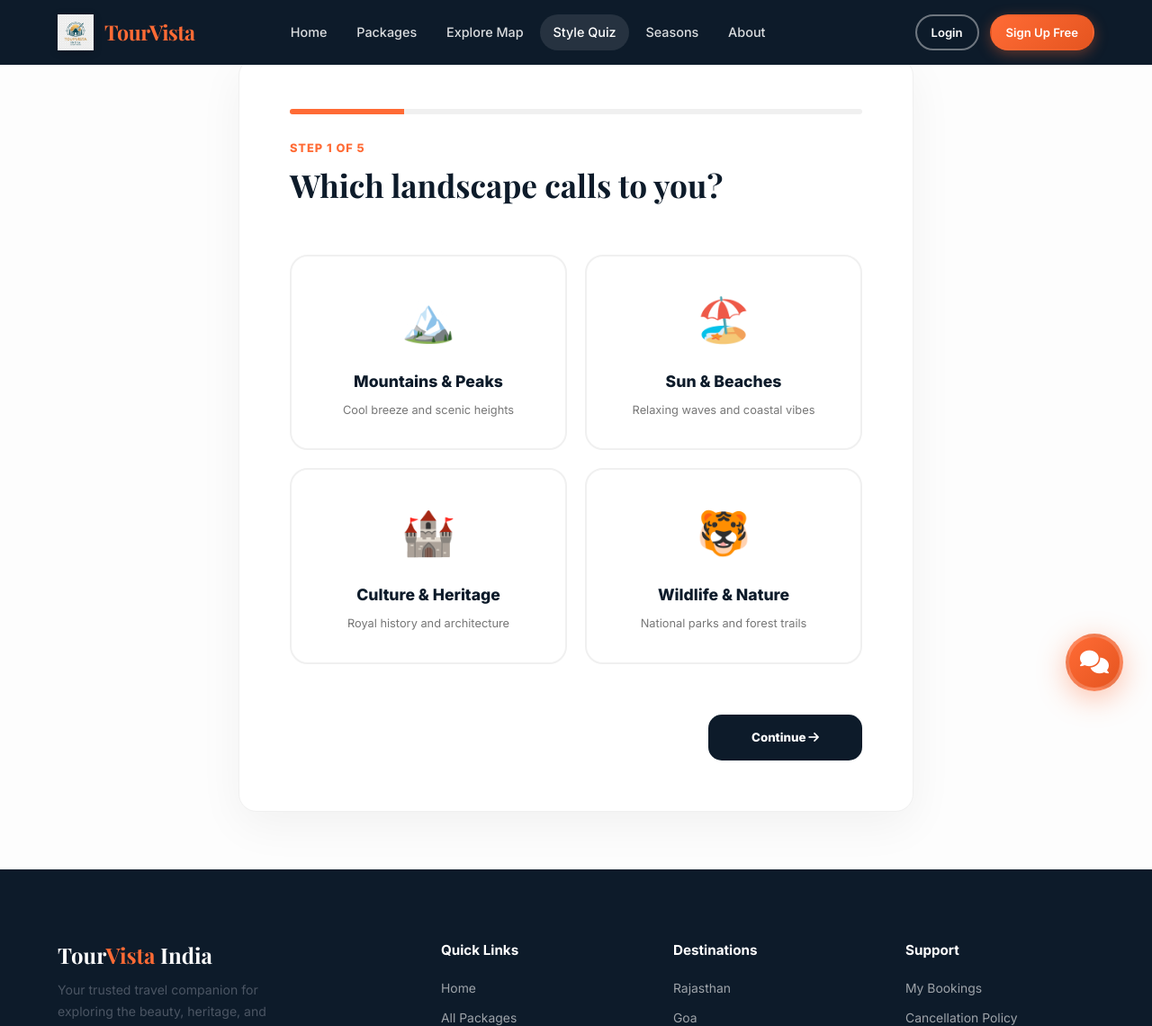
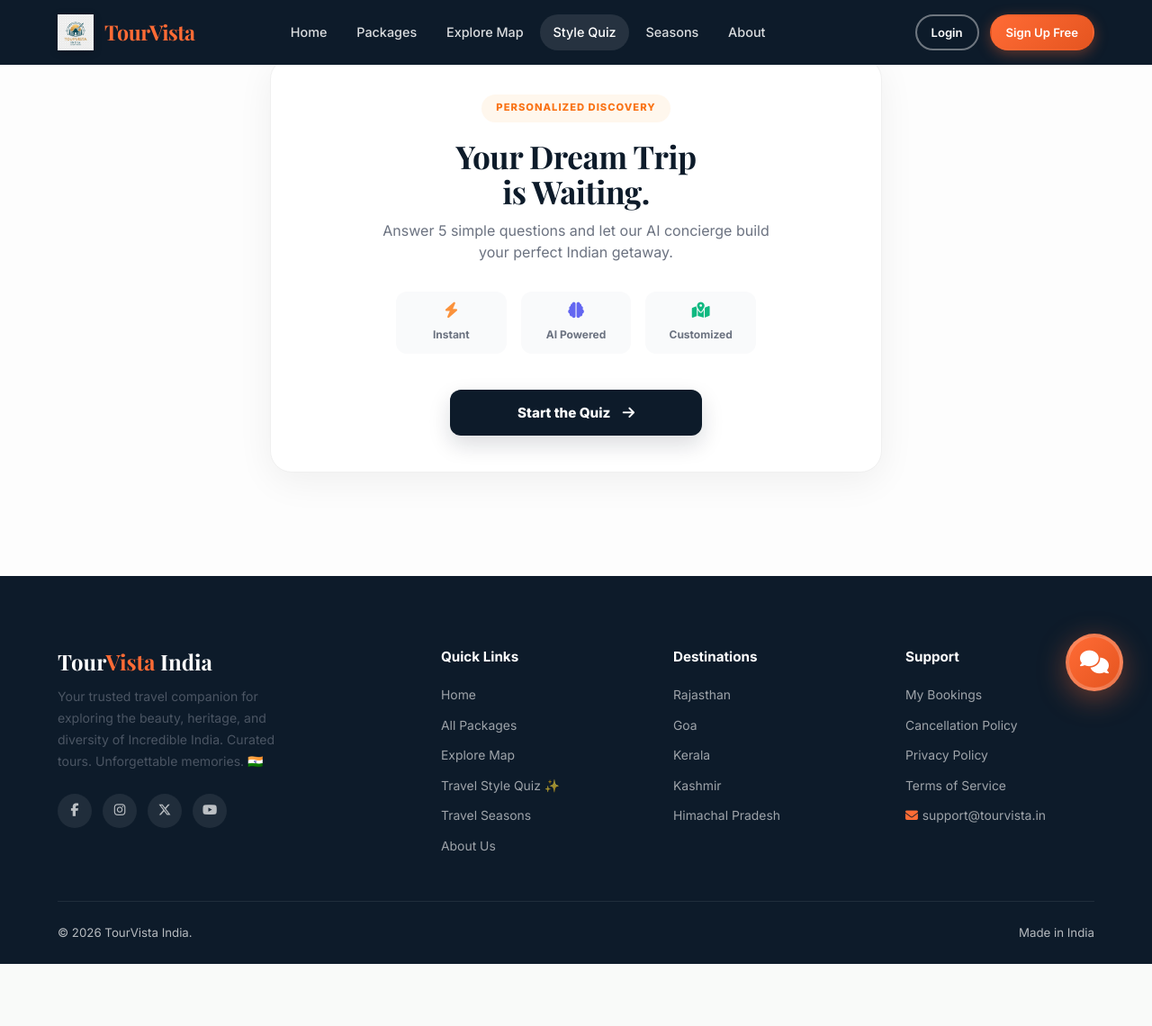
Before and after one commit to sbraichu63/TourVista, a Django app: page /features/quiz/ in a window 1280 px wide. Shown: the top 1140 px of the page at 90% size. After the commit the page ends 1071 px from the top, so only its background shows below. Run offline with Django 5.2, Linux system fonts and the light colour scheme; some libraries are stand-ins or nearby versions; some web fonts are replaced.

Commit message:
added welcome screen in quiz.html template

```diff
--- a/templates/features/quiz.html
+++ b/templates/features/quiz.html
@@ -9,7 +9,32 @@
         <!-- Quiz Main Card -->
         <div class="quiz-window" id="quiz-entry">
 
-            <div class="quiz-progress-section">
+            <!-- WELCOME SCREEN -->
+            <div id="quiz-welcome" style="text-align:center;">
+                <div class="welcome-badge">PERSONALIZED DISCOVERY</div>
+                <h1 class="welcome-title" style="margin-bottom: 0.75rem;">Your Dream Trip <br>is Waiting.</h1>
+                <p class="welcome-text">Answer 5 simple questions and let our AI concierge build your perfect Indian getaway.</p>
+
+                <div class="welcome-stats">
+                    <div class="stat-box">
+                        <i class="fas fa-bolt" style="color:#fb923c"></i>
+                        <span>Instant</span>
+                    </div>
+                    <div class="stat-box">
+                        <i class="fas fa-brain" style="color:#6366f1"></i>
+                        <span>AI Powered</span>
+                    </div>
+                    <div class="stat-box">
+                        <i class="fas fa-map-marked-alt" style="color:#10b981"></i>
+                        <span>Customized</span>
+                    </div>
+                </div>
+
+                <button type="button" id="start-quiz-btn" class="btn-next start-btn-lg">Start the Quiz <i class="fas fa-arrow-right" style="margin-left: 10px;"></i></button>
+            </div>
+
+            <div id="quiz-main-flow" style="display:none;">
+                <div class="quiz-progress-section" style="margin-bottom: 2rem;">
                     <div class="progress-bar-container">
                         <div id="quiz-pb" class="progress-bar-fill"></div>
                     </div>
@@ -178,6 +203,7 @@
                     <button type="submit" id="submit-btn" class="btn-submit" style="display:none">Find My Perfect Trips ✨</button>
                 </div>
             </form>
+            </div>
 
             <div id="quiz-loading" style="display:none; text-align:center; padding:3rem 0;">
                 <div class="custom-loader"></div>
@@ -202,8 +228,9 @@
                 <div id="suggestions-grid" class="packages-grid suggestions"></div>
             </div>
 
-            <div style="text-align:center; margin-top:5rem;">
-                <button onclick="window.location.reload()" class="btn-outline-navy">Restart Discovery Quiz</button>
+            <div style="text-align:center; margin-top:5rem; display: flex; justify-content: center; align-items: center; gap: 1.5rem; flex-wrap: wrap;">
+                <button onclick="window.location.reload()" class="btn-outline-navy">Restart Quiz</button>
+                <a href="{% url 'core:home' %}" class="btn-next" style="text-decoration: none; display: inline-block;">Return to Home</a>
             </div>
         </div>
 
@@ -213,45 +240,57 @@
 <style>
     /* Reset & Clean Base */
     .quiz-outer-container { padding: 4rem 0; background: #fdfdfd; min-height: 80vh; }
-    .quiz-window { background: white; max-width: 750px; margin: 0 auto; padding: 3.5rem; border-radius: 20px; box-shadow: 0 15px 50px rgba(0,0,0,0.05); border: 1px solid #f0f0f0; }
+    .quiz-window { background: white; max-width: 680px; margin: 0 auto; padding: 2.5rem; border-radius: 24px; box-shadow: 0 10px 40px rgba(0,0,0,0.06); border: 1px solid #f0f0f0; min-height: 420px; display: flex; flex-direction: column; justify-content: center; position: relative; }
+
+    /* Welcome Screen */
+    .welcome-badge { display: inline-block; background: #fff7ed; color: #f97316; font-size: 0.7rem; font-weight: 800; padding: 0.4rem 1rem; border-radius: 50px; letter-spacing: 1px; margin-bottom: 1.2rem; }
+    .welcome-title { font-size: 2.2rem; font-weight: 900; color: var(--navy); line-height: 1.1; letter-spacing: -0.5px; }
+    .welcome-text { color: var(--gray-500); font-size: 1rem; margin-bottom: 2rem; max-width: 440px; margin-inline: auto; line-height: 1.5; }
+
+    .welcome-stats { display: grid; grid-template-columns: repeat(3, 1fr); gap: 1rem; margin-bottom: 2.5rem; max-width: 400px; margin-inline: auto; }
+    .stat-box { background: #f9fafb; padding: 0.75rem; border-radius: 12px; display: flex; flex-direction: column; align-items: center; gap: 0.5rem; }
+    .stat-box i { font-size: 1.1rem; }
+    .stat-box span { font-size: 0.75rem; font-weight: 700; color: var(--gray-500); }
+
+    .start-btn-lg { width: 100%; max-width: 280px; padding: 1rem 2rem; font-size: 1.1rem; border-radius: 14px; background: var(--navy); box-shadow: 0 10px 25px rgba(15, 23, 42, 0.15); }
 
     /* Progress & Question */
-    .quiz-progress-section { margin-bottom: 3.5rem; }
-    .progress-bar-container { height: 6px; background: #f0f0f0; border-radius: 10px; margin-bottom: 1.5rem; overflow: hidden; }
+    .quiz-progress-section { margin-bottom: 2.5rem; }
+    .progress-bar-container { height: 5px; background: #f0f0f0; border-radius: 10px; margin-bottom: 1.2rem; overflow: hidden; }
     .progress-bar-fill { height: 100%; background: var(--saffron); width: 20%; transition: 0.5s ease; }
-    .step-indicator { font-size: 0.8rem; font-weight: 800; color: var(--saffron); text-transform: uppercase; letter-spacing: 1px; }
-    .question-text { font-size: 2.2rem; font-weight: 800; color: var(--navy); margin-top: 0.5rem; line-height: 1.2; }
+    .step-indicator { font-size: 0.75rem; font-weight: 800; color: var(--saffron); text-transform: uppercase; letter-spacing: 1px; }
+    .question-text { font-size: 1.85rem; font-weight: 900; color: var(--navy); margin-top: 0.4rem; line-height: 1.2; letter-spacing: -0.5px; }
 
     /* Selection Styles */
-    .selection-grid { display: grid; grid-template-columns: 1fr 1fr; gap: 1.25rem; }
+    .selection-grid { display: grid; grid-template-columns: 1fr 1fr; gap: 1rem; }
     .selection-grid.small { grid-template-columns: 1fr 1fr 1fr; }
     .choice-card input, .list-item input { display: none; }
 
-    .choice-card .card-inner { border: 2px solid #f0f0f0; padding: 2rem 1.5rem; border-radius: 20px; text-align: center; cursor: pointer; transition: 0.3s; height: 100%; }
-    .card-icon { font-size: 3rem; margin-bottom: 1rem; }
-    .card-label { font-weight: 800; color: var(--navy); font-size: 1.1rem; margin-bottom: 0.5rem; }
-    .card-subtext { font-size: 0.8rem; color: #777; margin: 0; }
+    .choice-card .card-inner { border: 2px solid #f0f0f0; padding: 1.2rem 1rem; border-radius: 18px; text-align: center; cursor: pointer; transition: 0.3s; height: 100%; display: flex; flex-direction: column; align-items: center; justify-content: center; }
+    .card-icon { font-size: 2.2rem; margin-bottom: 0.75rem; }
+    .card-label { font-weight: 800; color: var(--navy); font-size: 1rem; margin-bottom: 0.25rem; }
+    .card-subtext { font-size: 0.75rem; color: #888; margin: 0; line-height: 1.3; }
 
     .choice-card:hover .card-inner { border-color: var(--saffron); transform: translateY(-5px); }
     .choice-card input:checked + .card-inner { border-color: var(--saffron); background: #fffcf9; border-width: 3px; box-shadow: 0 10px 20px rgba(251, 146, 60, 0.1); }
     .choice-card input:checked + .card-inner .card-label { color: var(--saffron); }
 
     /* List Items */
-    .selection-list { display: flex; flex-direction: column; gap: 1.25rem; }
-    .list-item .item-inner { border: 2px solid #f0f0f0; padding: 1.5rem 2rem; border-radius: 18px; display: flex; align-items: center; gap: 1.5rem; cursor: pointer; transition: 0.3s; }
+    .selection-list { display: flex; flex-direction: column; gap: 0.75rem; }
+    .list-item .item-inner { border: 2px solid #f0f0f0; padding: 1rem 1.5rem; border-radius: 16px; display: flex; align-items: center; gap: 1.2rem; cursor: pointer; transition: 0.3s; }
     .item-inner.space { justify-content: space-between; }
-    .item-icon { font-size: 2rem; }
-    .item-content strong { display: block; font-size: 1.15rem; color: var(--navy); margin-bottom: 2px; }
-    .item-content span { font-size: 0.85rem; color: #777; }
-    .currency { font-weight: 800; color: var(--saffron); font-size: 1.3rem; }
+    .item-icon { font-size: 1.6rem; }
+    .item-content strong { display: block; font-size: 1rem; color: var(--navy); margin-bottom: 1px; }
+    .item-content span { font-size: 0.75rem; color: #777; }
+    .currency { font-weight: 800; color: var(--saffron); font-size: 1.1rem; }
 
     .list-item:hover .item-inner { border-color: var(--saffron); transform: translateX(5px); }
     .list-item input:checked + .item-inner { border-color: var(--saffron); background: #fffcf9; border-width: 3px; }
 
     /* Navigation */
-    .quiz-nav { display: flex; justify-content: space-between; margin-top: 3.5rem; align-items: center; }
-    .btn-back { background: none; border: none; font-weight: 700; color: #999; cursor: pointer; font-size: 1rem; }
-    .btn-next, .btn-submit { background: var(--navy); color: white; padding: 1.1rem 3rem; border: none; border-radius: 15px; font-weight: 800; cursor: pointer; transition: 0.3s; }
+    .quiz-nav { display: flex; justify-content: space-between; margin-top: 2rem; align-items: center; }
+    .btn-back { background: none; border: none; font-weight: 700; color: #999; cursor: pointer; font-size: 0.9rem; }
+    .btn-next, .btn-submit { background: var(--navy); color: white; padding: 1rem 2.5rem; border: none; border-radius: 12px; font-weight: 800; cursor: pointer; transition: 0.3s; font-size: 0.95rem; }
     .btn-submit { background: var(--saffron); }
     .btn-next:hover { transform: translateY(-3px); box-shadow: 0 10px 20px rgba(0,0,0,0.1); }
 
@@ -268,7 +307,7 @@
     .res-card-price { font-size: 1.4rem; font-weight: 900; color: var(--navy); margin-top: auto; }
 
     .suggestions { opacity: 0.85; }
-    .btn-outline-navy { background: none; border: 3px solid var(--navy); color: var(--navy); padding: 1.2rem 4rem; border-radius: 15px; font-weight: 800; cursor: pointer; transition: 0.3s; }
+    .btn-outline-navy { background: none; border: 2.5px solid var(--navy); color: var(--navy); padding: 0.9rem 2.5rem; border-radius: 12px; font-weight: 800; cursor: pointer; transition: 0.3s; font-size: 0.95rem; }
     .btn-outline-navy:hover { background: var(--navy); color: white; }
 
     /* Loader */
@@ -298,6 +337,9 @@
         const nextBtn = document.getElementById('next-btn');
         const backBtn = document.getElementById('back-btn');
         const submitBtn = document.getElementById('submit-btn');
+        const startBtn = document.getElementById('start-quiz-btn');
+        const welcomeScreen = document.getElementById('quiz-welcome');
+        const mainFlow = document.getElementById('quiz-main-flow');
 
         const questions = [
             "Which landscape calls to you?",
@@ -308,6 +350,12 @@
         ];
 
         let step = 1;
+
+        startBtn.addEventListener('click', () => {
+            welcomeScreen.style.display = 'none';
+            mainFlow.style.display = 'block';
+            update();
+        });
 
         function update() {
             steps.forEach(s => s.style.display = 'none');
```
Lines whose indentation alone changed are shown as unchanged.
